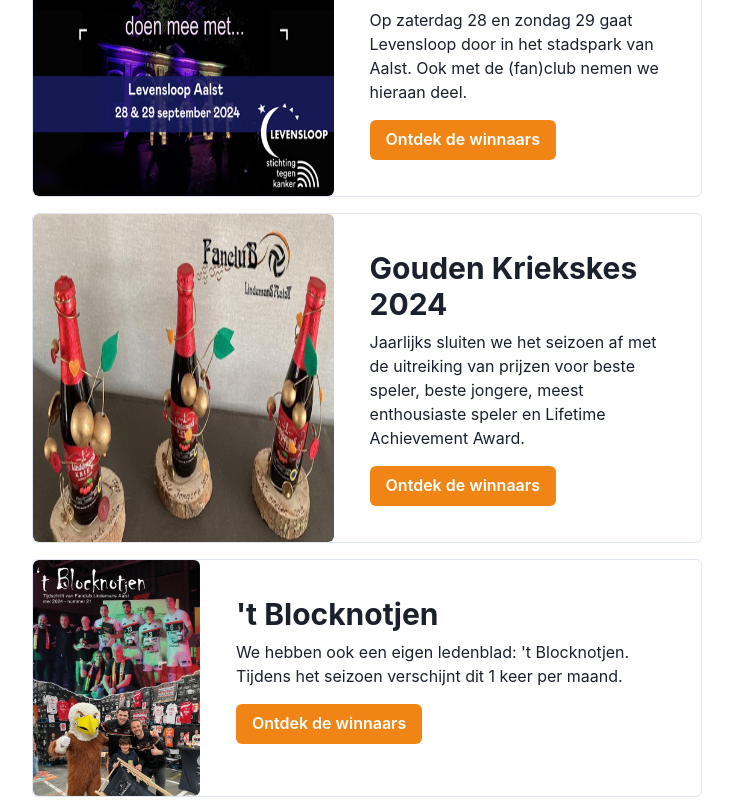
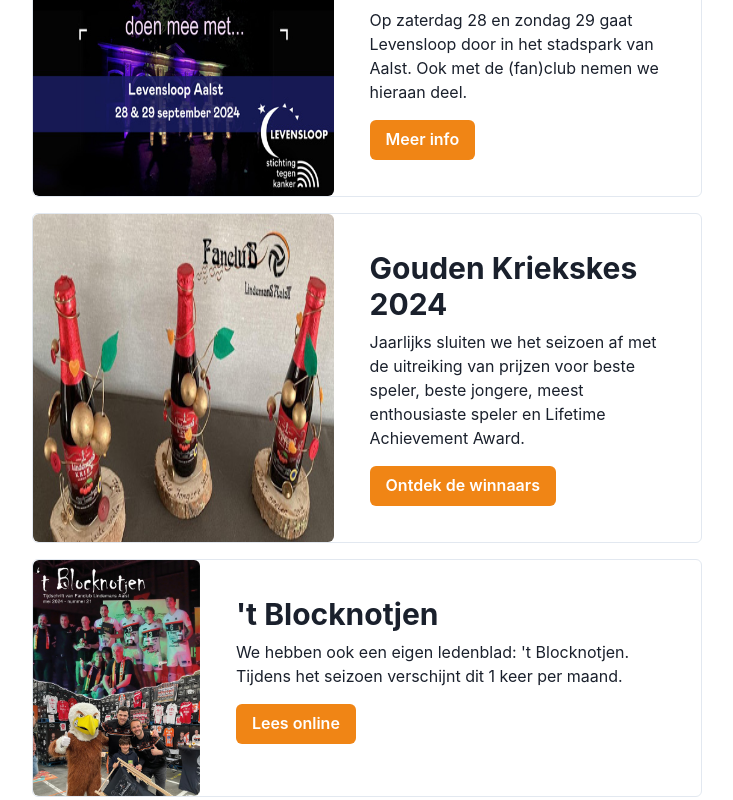
Before and after one commit to ynoynaert/website_fanclub_lindemansaalst, a React (Vite) app: page /home in a window 1280 px wide. Shown: the part 220-1020 px from the top of the page, without its empty margins (273-1006 px from the left). Built offline with nearby package versions, Linux system fonts and the light colour scheme.

Commit message:
Refactor button labels in Home page

```diff
--- a/src/pages/Home.jsx
+++ b/src/pages/Home.jsx
@@ -42,7 +42,7 @@
                   color="white"
                   _hover={{ background: "white", color: "#f08515" }}
                 >
-                  {card.isExternal ? "Meer info" : "Ontdek de winnaars"}
+                  {card.but}
                 </Button>
               </CardBody>
             </Stack>
@@ -61,6 +61,7 @@
       "Op zaterdag 28 en zondag 29 gaat Levensloop door in het stadspark van Aalst. Ook met de (fan)club nemen we hieraan deel.",
     link: "/levensloop",
     imgWidth: { base: "100%", md: "45%" },
+    but: "Meer info",
   },
   {
     image: "/images/home/gouden-kriekskes-afbeelding.jpg",
@@ -69,6 +70,7 @@
       "Jaarlijks sluiten we het seizoen af met de uitreiking van prijzen voor beste speler, beste jongere, meest enthousiaste speler en Lifetime Achievement Award.",
     link: "/goudenkriekskes",
     imgWidth: { base: "100%", md: "45%" },
+    but: "Ontdek de winnaars",
   },
   {
     image: "/images/home/021-2024-mei.jpg",
@@ -77,6 +79,7 @@
       "We hebben ook een eigen ledenblad: 't Blocknotjen. Tijdens het seizoen verschijnt dit 1 keer per maand.",
     link: "/blocknotjen",
     imgWidth: { base: "50%", md: "25%" },
+    but: "Lees online",
   },
   {
     image: "/images/home/website-lindemans-aalst.png",
@@ -85,6 +88,7 @@
     link: "https://www.lindemansaalst.be",
     isExternal: true,
     imgWidth: { base: "50%", md: "25%" },
+    but: "Meer info",
   },
   {
     image: "/images/home/website-volley-league.png",
@@ -94,6 +98,7 @@
     link: "https://lottovolleyleague.be/nl/",
     isExternal: true,
     imgWidth: { base: "50%", md: "25%" },
+    but: "Meer info",
   },
   {
     image: "/images/home/website-cev.png",
@@ -103,6 +108,7 @@
     link: "https://www.cev.eu/club/volleyball-cup/2025/men/#competition",
     isExternal: true,
     imgWidth: { base: "50%", md: "25%" },
+    but: "Meer info",
   },
   {
     image: "/images/home/clubgeschiedenis.jpg",
@@ -110,5 +116,6 @@
     description: "Lindemans Aalst is een club met een rijke geschiedenis.",
     link: "/clubgeschiedenis",
     imgWidth: { base: "100%", md: "45%" },
+    but: "Lees de geschiedenis",
   },
 ];
```
